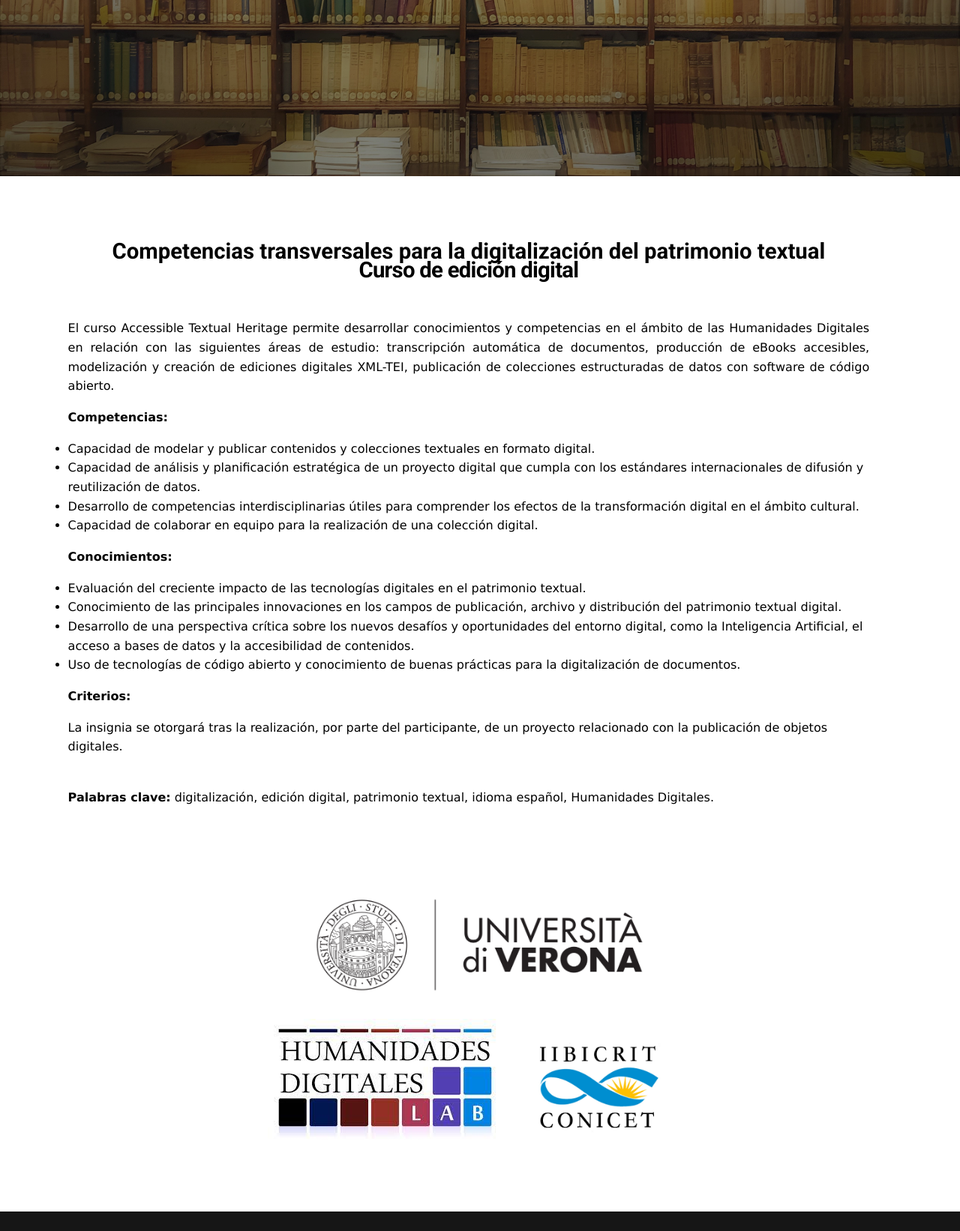
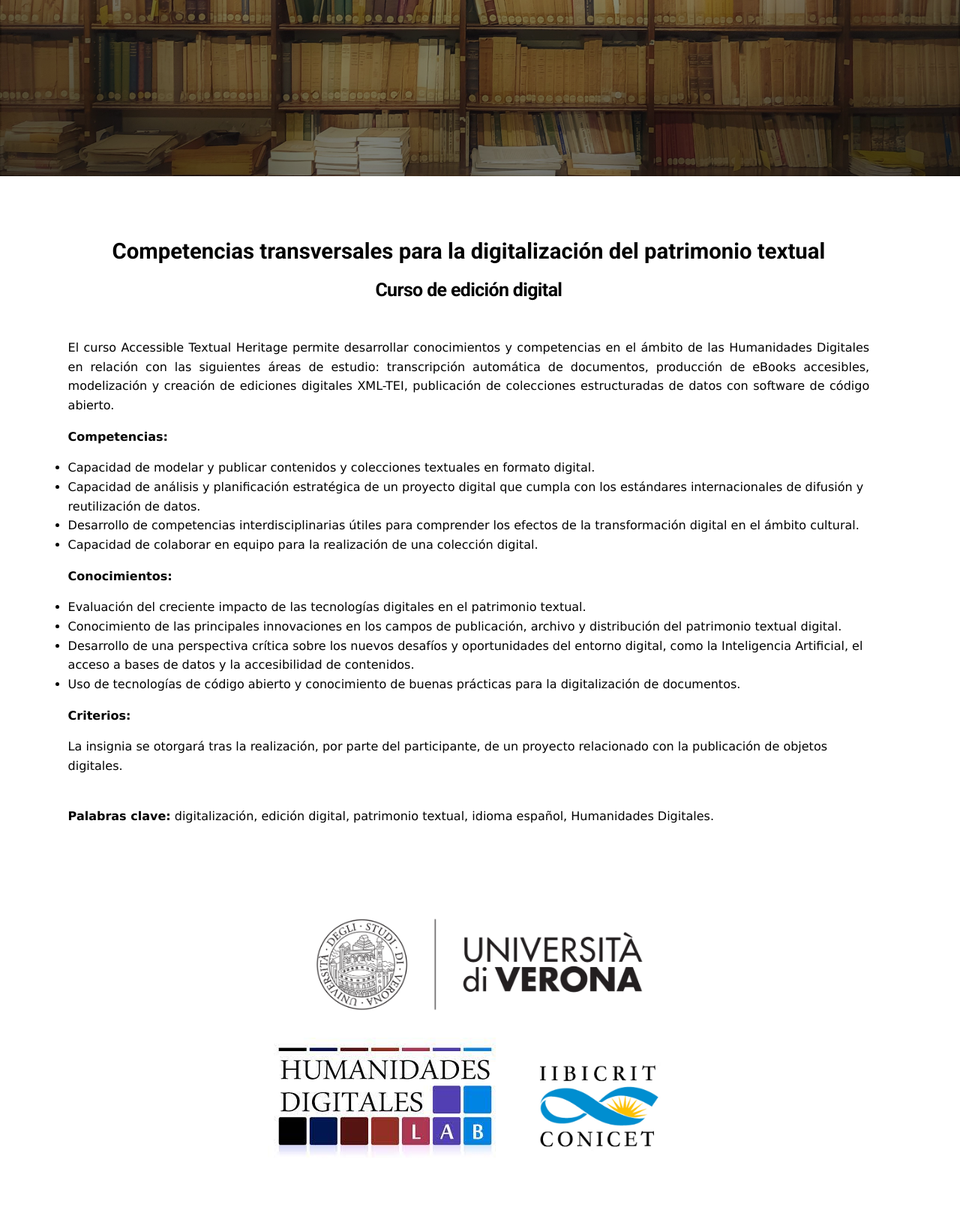
Before and after one commit to hdlabconicet/curso-edicion-digital, a Jekyll site: the page built from index.html, in a window 1280 px wide. Shown: the whole page at 75% size. Built offline with Jekyll 4.4.1, drawn with Linux system fonts in a browser that asks for light colours; before the commit the page ends 1616 px from its top, so only the background shows below that.

Commit message:
estilo y cambios

```diff
--- a/assets/css/style.css
+++ b/assets/css/style.css
@@ -44,6 +44,7 @@
 
 		h2
 		{
+			font-size:1.7em;
 			letter-spacing: -0.025em;
 		}
 
--- a/index.html
+++ b/index.html
@@ -6,6 +6,7 @@
 <div id="main" class="container-fluid">
 	<div id="content" class="container-fluid">
 <h1>Competencias transversales para la digitalización del patrimonio textual</h1>
+<br/>
 <h2>Curso de edición digital</h2>
 <br/>
 <br/>
```
Also changed, not shown: 8 other files.
